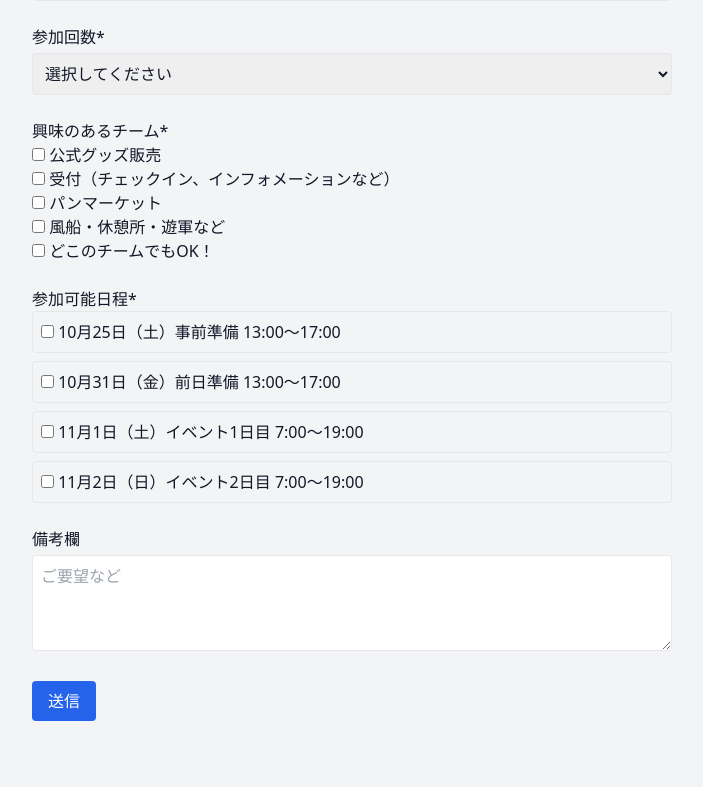
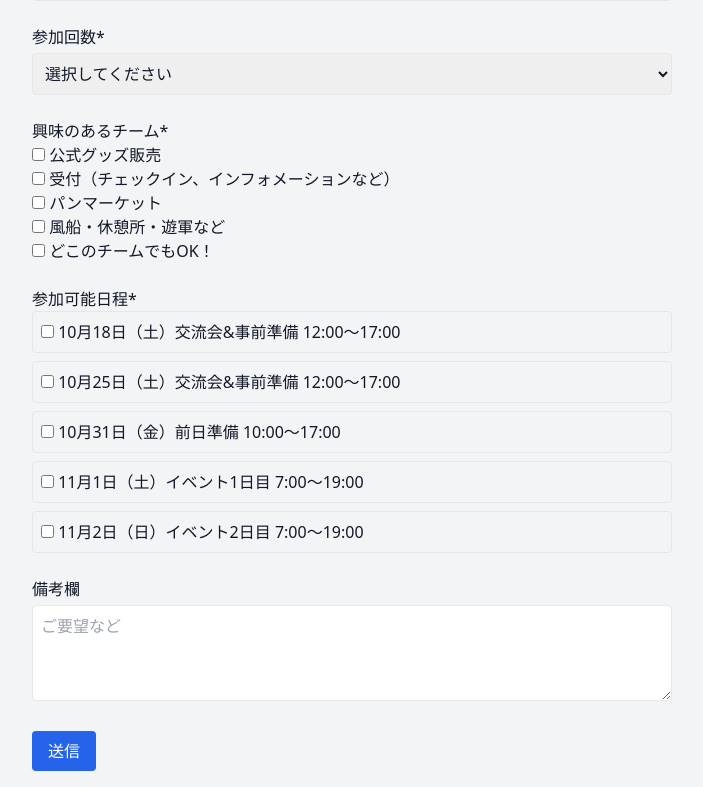
Before and after one commit to tainosign/tainosign.github.io, a Vue app in the folder vue-test/: page /OPENSAND in a window 1280 px wide. Shown: the part 698-1485 px from the top of the page, without its empty margins (288-991 px from the left). Before the commit the page ends 1435 px from the top, so only its background shows below. Built offline with nearby package versions, Linux system fonts and the light colour scheme.

Commit message:
Update OpenSandSurvey.vue

```diff
--- a/vue-test/src/views/OpenSandSurvey.vue
+++ b/vue-test/src/views/OpenSandSurvey.vue
@@ -135,8 +135,9 @@ const form = ref({
 });
 
 const scheduleOptions = ref([
-  { label: "10月25日（土）事前準備 13:00～17:00", selected: false, timeType: "全部", start: "13:00", end: "17:00" },
-  { label: "10月31日（金）前日準備 13:00～17:00", selected: false, timeType: "全部", start: "13:00", end: "17:00" },
+  { label: "10月18日（土）交流会&事前準備 12:00～17:00", selected: false, timeType: "全部", start: "12:00", end: "17:00" },
+  { label: "10月25日（土）交流会&事前準備 12:00～17:00", selected: false, timeType: "全部", start: "12:00", end: "17:00" },
+  { label: "10月31日（金）前日準備 10:00～17:00", selected: false, timeType: "全部", start: "10:00", end: "17:00" },
   { label: "11月1日（土）イベント1日目 7:00～19:00", selected: false, timeType: "全部", start: "07:00", end: "19:00" },
   { label: "11月2日（日）イベント2日目 7:00～19:00", selected: false, timeType: "全部", start: "07:00", end: "19:00" },
 ]);
```
